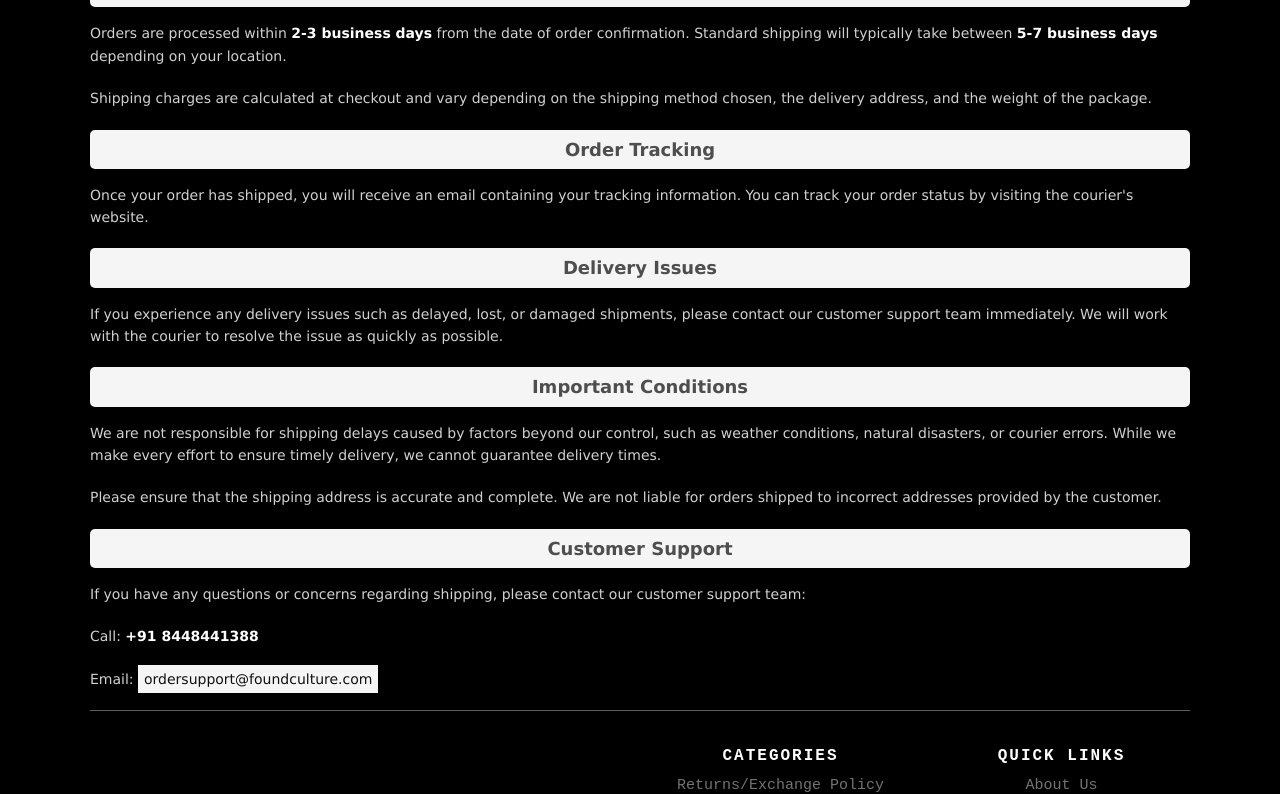
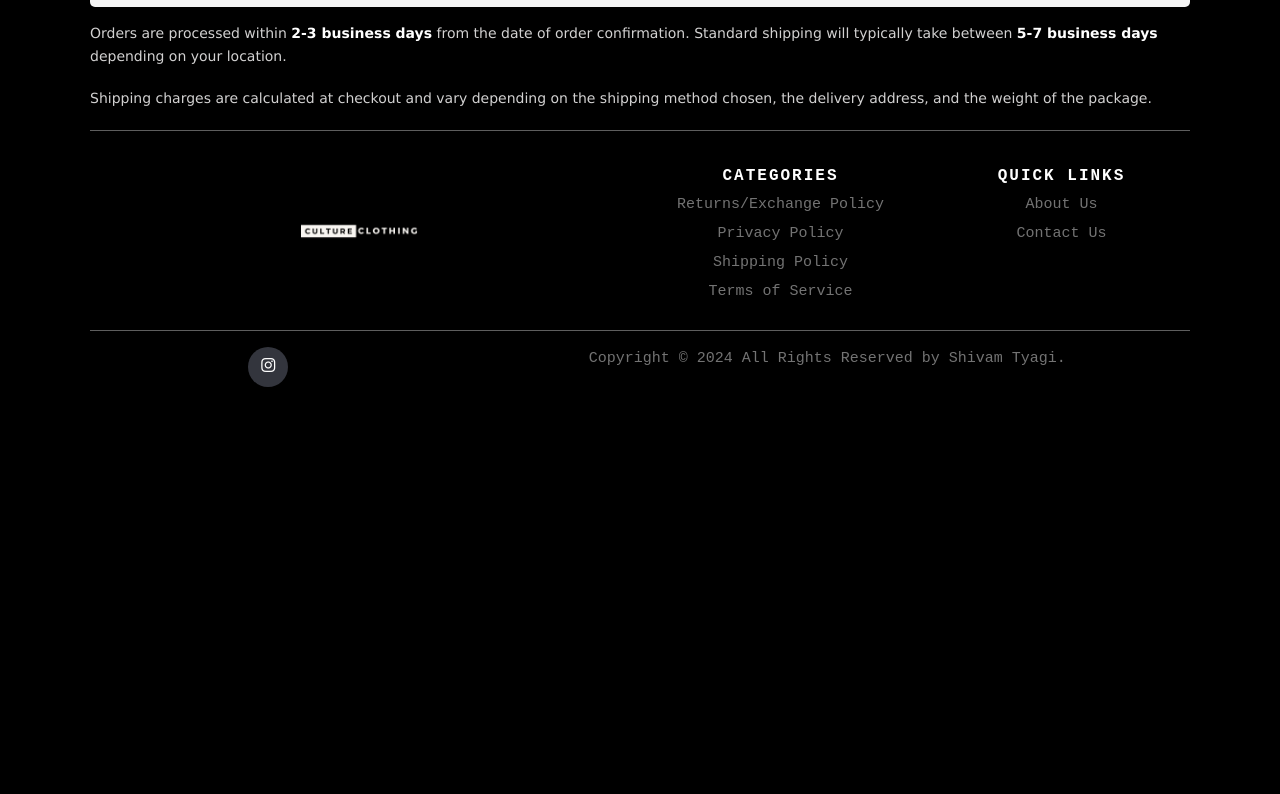
Before and after one commit to shivam142003/Culture-Clothing, a React (Create React App) app: page /shipping in a window 1280 px wide. Shown: the part 369-1163 px from the top of the page. After the commit the page ends 800 px from the top, so only its background shows below. Built offline with nearby package versions, Linux system fonts and the light colour scheme.

Commit message:
Update Shippingpolicy.js

```diff
--- a/src/components/Shippingpolicy.js
+++ b/src/components/Shippingpolicy.js
@@ -10,7 +10,7 @@ const ShippingPolicy = () => {
 
       <h3 className="return-title">Applicability of Policy</h3>
       <p>
-        By using the Found Culture Exchanges Portal and/or initiating a request for the purchase of products, you agree to the terms contained in this shipping policy without modification. If you do not agree to these terms, we advise you not to transact on foundculture.com.
+        By using the Cultural Clothing Exchanges Portal and/or initiating a request for the purchase of products, you agree to the terms contained in this shipping policy without modification. If you do not agree to these terms, we advise you not to transact on culturalclothing.com.
       </p>
       <p>
         Please note that we may change the terms of this policy from time to time. Every time you wish to use the portal, please check the policy to ensure you understand the terms and conditions that apply.
@@ -24,28 +24,8 @@ const ShippingPolicy = () => {
         Shipping charges are calculated at checkout and vary depending on the shipping method chosen, the delivery address, and the weight of the package.
       </p>
 
-      <h3 className="return-title">Order Tracking</h3>
-      <p>
-        Once your order has shipped, you will receive an email containing your tracking information. You can track your order status by visiting the courier's website.
-      </p>
 
-      <h3 className="return-title">Delivery Issues</h3>
-      <p>
-        If you experience any delivery issues such as delayed, lost, or damaged shipments, please contact our customer support team immediately. We will work with the courier to resolve the issue as quickly as possible.
-      </p>
 
-      <h3 className="return-title">Important Conditions</h3>
-      <p>
-        We are not responsible for shipping delays caused by factors beyond our control, such as weather conditions, natural disasters, or courier errors. While we make every effort to ensure timely delivery, we cannot guarantee delivery times.
-      </p>
-      <p>
-        Please ensure that the shipping address is accurate and complete. We are not liable for orders shipped to incorrect addresses provided by the customer.
-      </p>
-
-      <h3 className="return-title">Customer Support</h3>
-      <p>If you have any questions or concerns regarding shipping, please contact our customer support team:</p>
-      <p>Call: <strong className="bold-text">+91 8448441388</strong></p>
-      <p>Email: <a href="mailto:ordersupport@foundculture.com" style={{ backgroundColor: 'whitesmoke', padding: '6px' }}>ordersupport@foundculture.com</a></p>
     </div>
   );
 };
```
